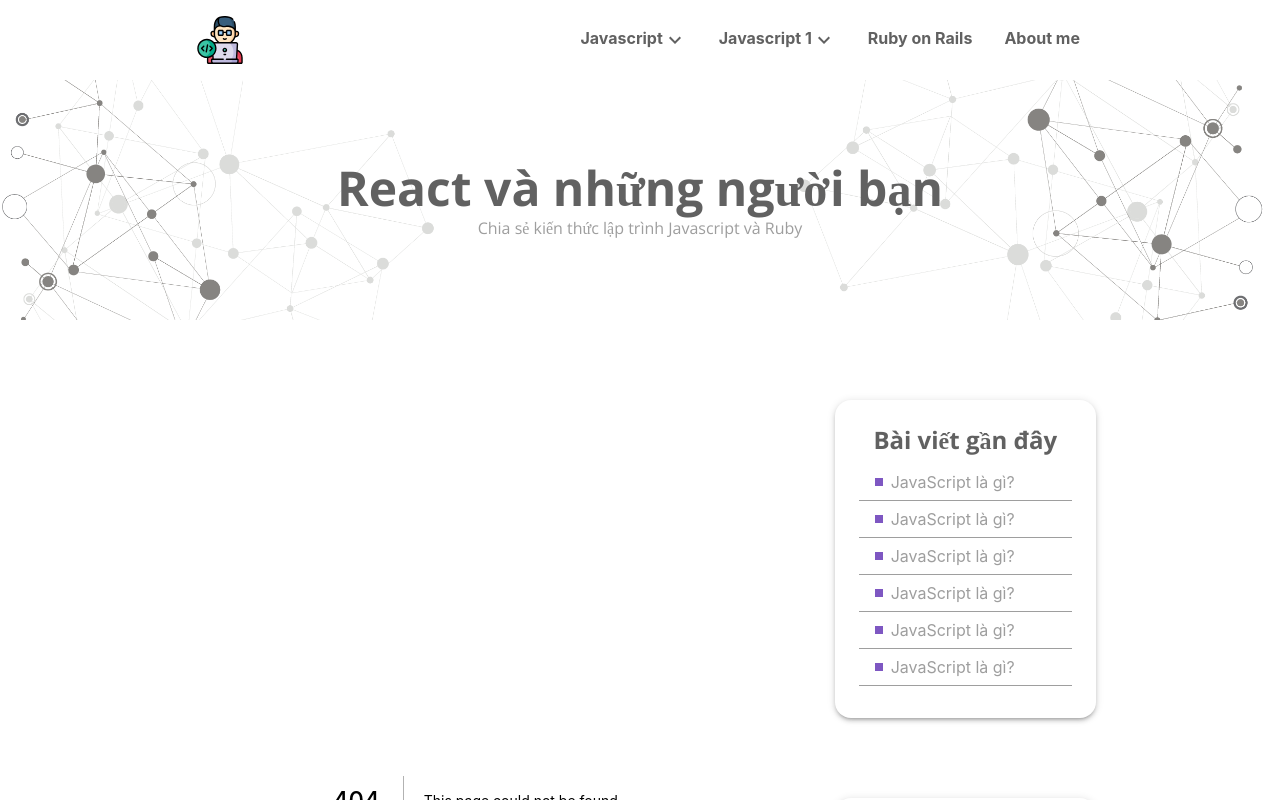
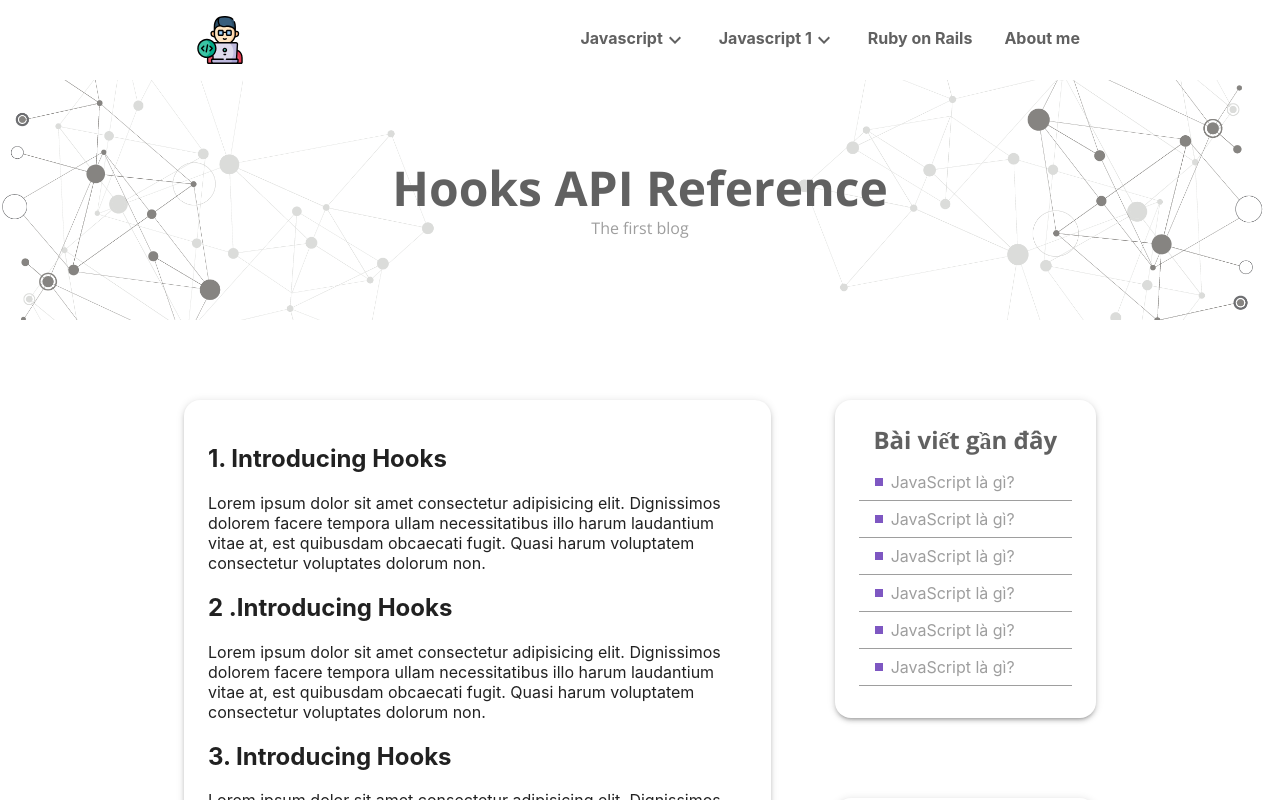
Before and after one commit to canhdinh2302/blog, a Next.js app: page /1 in a window 1280 px wide. Before the commit this address had no page. Shown: the top 800 px of the page. Built offline with nearby package versions, Linux system fonts and the light colour scheme.

Commit message:
[Feature] Blog details page template

```diff
--- a/components/blog-item/index.tsx
+++ b/components/blog-item/index.tsx
@@ -1,5 +1,6 @@
 /* eslint-disable max-len */
 import { memo } from 'react'
+import Link from 'next/link'
 import {
   Box, Paper, Typography,
 } from '@material-ui/core/'
@@ -11,6 +12,7 @@ const BlogItem = () => {
   const styles = useStyles()
 
   return (
+    <Link href="/js-la-gi">
       <Box mb={3}>
         <Paper elevation={3} className={styles.paperContainer}>
           <Box className={styles.leftContent}>
@@ -36,6 +38,7 @@ const BlogItem = () => {
           </Box>
         </Paper>
       </Box>
+    </Link>
   )
 }
 
--- a/layout/index.tsx
+++ b/layout/index.tsx
@@ -1,7 +1,8 @@
 import { memo } from 'react'
 import {
-  Container, ThemeProvider, Typography, NoSsr, Grid,
+  Container, ThemeProvider, NoSsr, Grid,
 } from '@material-ui/core/'
+import PageTitleProvider from './page-title-context'
 import Header from './header'
 import Footer from './footer'
 import useStyles from './styles'
@@ -13,13 +14,11 @@ const Layout = ({ children }) => {
   const styles = useStyles()
 
   return (
+    <PageTitleProvider>
       <NoSsr>
         <ThemeProvider theme={theme}>
           <Header />
-        <PageTitle>
-          <Typography variant="h3" align="center">React và những người bạn</Typography>
-          <Typography align="center">Chia sẻ kiến thức lập trình Javascript và Ruby</Typography>
-        </PageTitle>
+          <PageTitle />
           <Container maxWidth="md" classes={{ root: styles.container }}>
             <Grid container spacing={8}>
               <Grid item xs={12} sm={8}>
@@ -34,6 +33,7 @@ const Layout = ({ children }) => {
           <Footer />
         </ThemeProvider>
       </NoSsr>
+    </PageTitleProvider>
   )
 }
 
--- /dev/null
+++ b/layout/page-title-context/index.tsx
@@ -0,0 +1,26 @@
+import { memo, createContext, useState } from 'react'
+
+const defaultPageTitle = {
+  title: 'React và những người bạn',
+  subTitle: 'Chia sẻ kiến thức lập trình Javascript và ReactJs',
+}
+
+export const PageTitleContext = createContext(null)
+
+const PageTitleProvider = ({ children }) => {
+  const [pageTitle, setPageTitle] = useState(defaultPageTitle)
+
+  return (
+    <PageTitleContext.Provider
+      value={{
+        pageTitle,
+        setPageTitle,
+        restorePageTitle: () => setPageTitle(defaultPageTitle),
+      }}
+    >
+      {children}
+    </PageTitleContext.Provider>
+  )
+}
+
+export default memo(PageTitleProvider)
--- a/layout/page-title/index.tsx
+++ b/layout/page-title/index.tsx
@@ -1,14 +1,17 @@
-import { memo } from 'react'
-import { Grid, Container } from '@material-ui/core/'
+import { memo, useContext } from 'react'
+import { Grid, Container, Typography } from '@material-ui/core/'
+import { PageTitleContext } from '../page-title-context'
 import useStyles from './styles'
 
-const PageTitle = ({ children }) => {
+const PageTitle = () => {
   const styles = useStyles()
+  const { pageTitle } = useContext(PageTitleContext)
 
   return (
     <Grid className={styles.pageTitle} justifyContent="center" alignItems="center" container>
       <Container maxWidth="md">
-        { children }
+        <Typography variant="h3" align="center">{pageTitle.title}</Typography>
+        <Typography align="center">{pageTitle.subTitle}</Typography>
       </Container>
     </Grid>
   )
--- /dev/null
+++ b/pages/[blog].tsx
@@ -0,0 +1,37 @@
+/* eslint-disable react/no-danger */
+import { memo, useContext, useEffect } from 'react'
+import { Box, Paper } from '@material-ui/core'
+import { PageTitleContext } from '../layout/page-title-context'
+
+const Details = () => {
+  const { setPageTitle } = useContext(PageTitleContext)
+
+  useEffect(() => {
+    setPageTitle({
+      title: 'Hooks API Reference',
+      subTitle: 'The first blog',
+    })
+  }, [])
+
+  return (
+    <Paper elevation={3}>
+      <Box
+        p={3}
+        dangerouslySetInnerHTML={{
+          __html: `
+            <h2>1. Introducing Hooks</h2>
+            <p>Lorem ipsum dolor sit amet consectetur adipisicing elit. Dignissimos dolorem facere tempora ullam necessitatibus illo harum laudantium vitae at, est quibusdam obcaecati fugit. Quasi harum voluptatem consectetur voluptates dolorum non.</p>
+            <h2>2 .Introducing Hooks</h2>
+            <p>Lorem ipsum dolor sit amet consectetur adipisicing elit. Dignissimos dolorem facere tempora ullam necessitatibus illo harum laudantium vitae at, est quibusdam obcaecati fugit. Quasi harum voluptatem consectetur voluptates dolorum non.</p>
+            <h2>3. Introducing Hooks</h2>
+            <p>Lorem ipsum dolor sit amet consectetur adipisicing elit. Dignissimos dolorem facere tempora ullam necessitatibus illo harum laudantium vitae at, est quibusdam obcaecati fugit. Quasi harum voluptatem consectetur voluptates dolorum non.</p>
+            <h2>3. Introducing Hooks</h2>
+            <p>Lorem ipsum dolor sit amet consectetur adipisicing elit. Dignissimos dolorem facere tempora ullam necessitatibus illo harum laudantium vitae at, est quibusdam obcaecati fugit. Quasi harum voluptatem consectetur voluptates dolorum non.</p>
+          `,
+        }}
+      />
+    </Paper>
+  )
+}
+
+export default memo(Details)
```
Also changed, not shown: pages/index.tsx (+12 -2 lines). Lines whose indentation alone changed are shown as unchanged.
